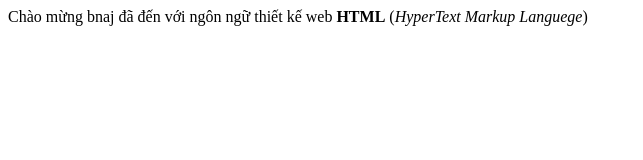
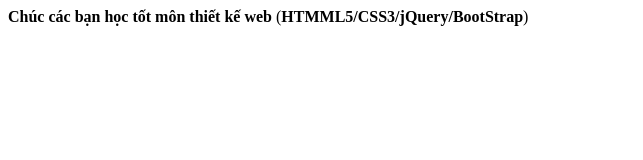
Before and after one commit to hoangchanhminhphu/HCMP, a plain HTML site: page baitap1.html in a window 1280 px wide. Shown: the whole page, without its empty margins (0-643 px from the left). Drawn offline with Linux system fonts and the light colour scheme.

Commit message:
Revise baitap1.html content for web design course
Updated the content to welcome students and mention HTML5, CSS3, jQuery, and Bootstrap.

```diff
--- a/baitap1.html
+++ b/baitap1.html
@@ -5,8 +5,8 @@
     <title>Welcome</title>
 </head>
 <body>
-    Chào mừng bnaj đã đến với ngôn ngữ thiết kế web <b>HTML</b>
-    (<i>HyperText Markup Languege</i>)
+    <b>Chúc các bạn học tốt môn thiết kế web </b>
+    (<b>HTMML5/CSS3/jQuery/BootStrap</b>)
 
 </body>
 </html>
```
